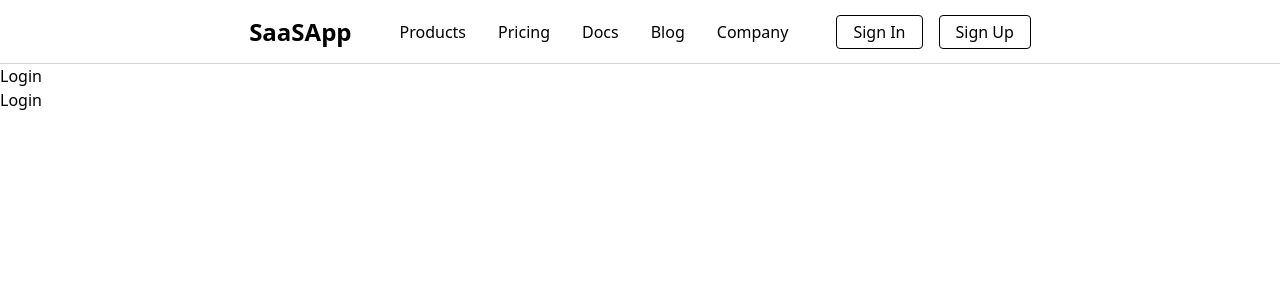
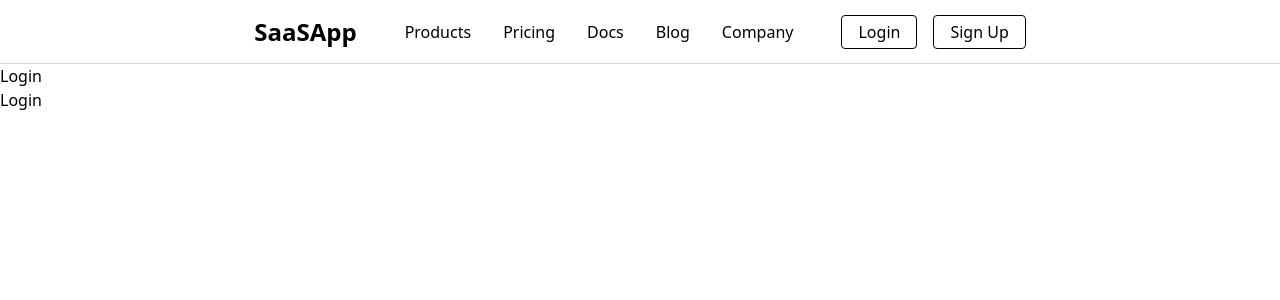
Before and after one commit to sunodmongia/App, a Django app: page /login/ in a window 1280 px wide. Shown: the top 300 px of the page. Run offline with Django 5.2, Linux system fonts and the light colour scheme; some libraries are stand-ins or nearby versions.

Commit message:
Configure SignIn, Login & Logout

```diff
--- a/src/templates/nav/navbar.html
+++ b/src/templates/nav/navbar.html
@@ -53,12 +53,16 @@
 
             <!-- CTA Buttons (desktop) -->
             <div class="hidden md:flex items-center space-x-4">
-                <a href="{% url 'login' %}"
-                    class="px-4 py-1 font-medium border border-black rounded hover:bg-black hover:text-white transition-colors">Sign
-                    In</a>
-                <a href="/signup"
-                    class="px-4 py-1 font-medium border border-black rounded hover:bg-black hover:text-white transition-colors">Sign
+                {% if not request.user.is_authenticated %}
+                <a href="accounts/login/"
+                    class="px-4 py-1 font-medium border border-black rounded hover:bg-black hover:text-white text-center transition-colors">Login</a>
+                <a href="accounts/signup/"
+                    class="px-4 py-1 font-medium border border-black rounded hover:bg-black hover:text-white text-center transition-colors">Sign
                     Up</a>
+                {% else %}
+                <a href="accounts/logout/"
+                    class="px-4 py-1 font-medium border border-black rounded hover:bg-black hover:text-white text-center transition-colors">Logout</a>
+                {% endif %}
             </div>
 
             <!-- Mobile Toggle -->
@@ -78,12 +82,16 @@
                 <a href="/blog" class="font-medium py-2">Blog</a>
                 <a href="/company" class="font-medium py-2">Company</a>
                 <div class="pt-4 border-t border-gray-300 flex flex-col space-y-2">
-                    <a href="{% url 'login' %}"
-                        class="px-4 py-1 font-medium border border-black rounded hover:bg-black hover:text-white text-center transition-colors">Sign
-                        In</a>
-                    <a href="/signup"
+                    {% if not request.user.is_authenticated %}
+                    <a href="accounts/login/"
+                        class="px-4 py-1 font-medium border border-black rounded hover:bg-black hover:text-white text-center transition-colors">Login</a>
+                    <a href="accounts/signup/"
                         class="px-4 py-1 font-medium border border-black rounded hover:bg-black hover:text-white text-center transition-colors">Sign
                         Up</a>
+                    {% else %}
+                    <a href="accounts/logout/"
+                        class="px-4 py-1 font-medium border border-black rounded hover:bg-black hover:text-white text-center transition-colors">Logout</a>
+                    {% endif %}
                 </div>
             </div>
         </div>
```
Also changed, not shown: src/wire/settings.py (+12 -0 lines).
